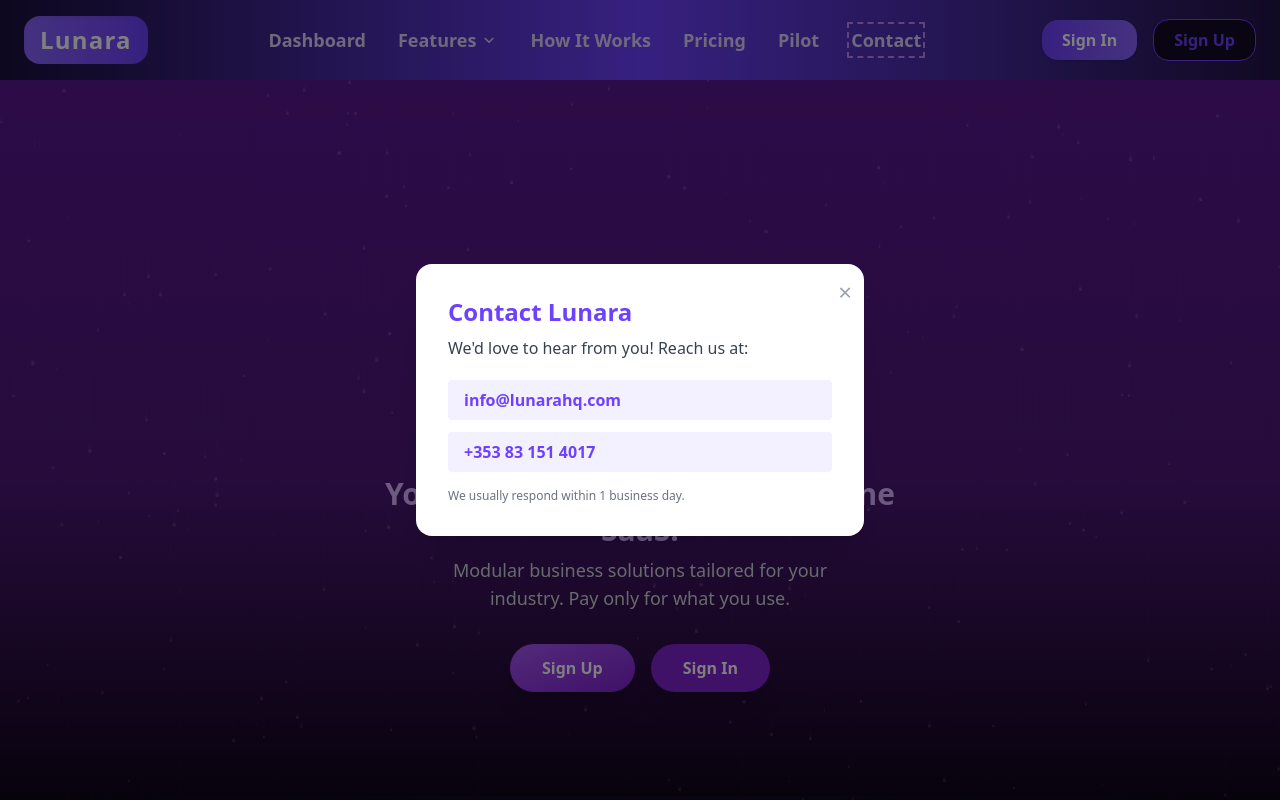
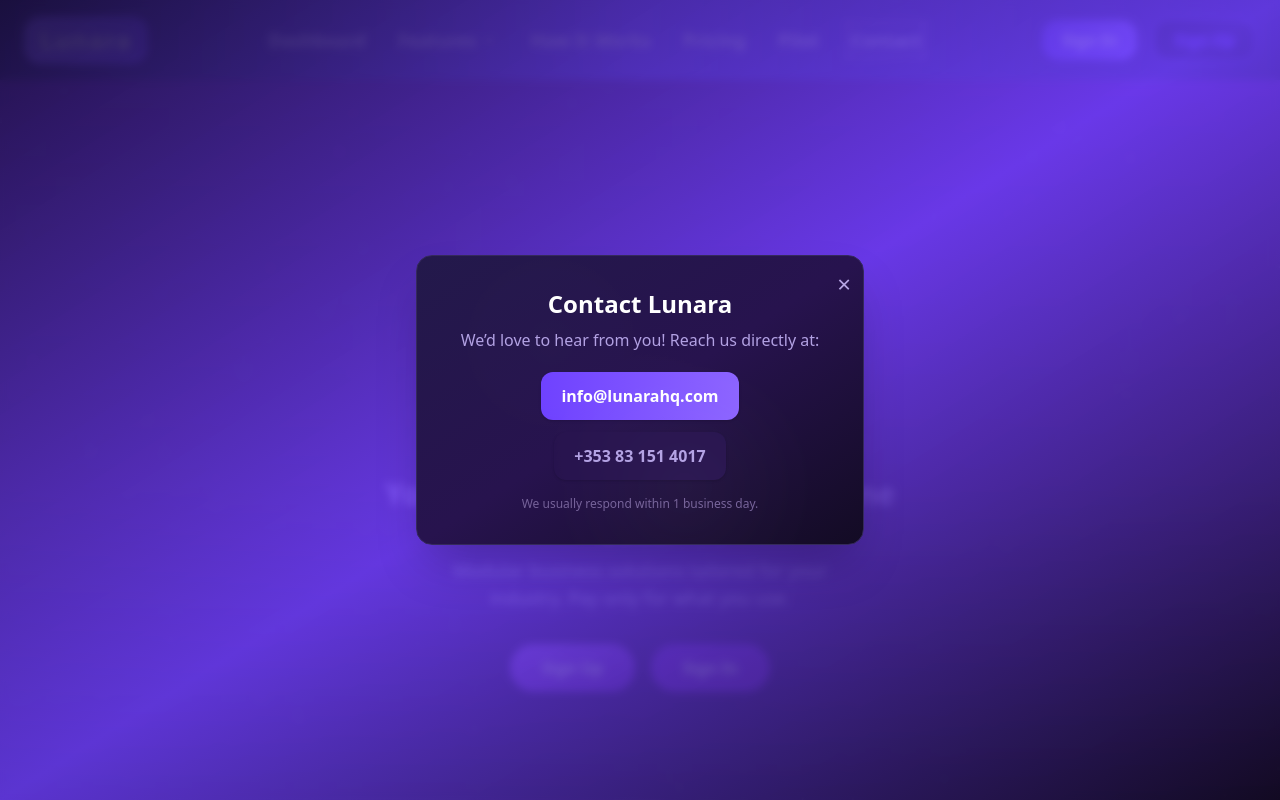
Before and after one commit to LunaraHQ/lunara-website, a Next.js app: page / in a window 1280 px wide. Both pictures are taken after a click on the button "Contact". Shown: the top 800 px of the page. Built offline with nearby package versions, Linux system fonts and the light colour scheme.

Commit message:
Update ContactModal.js

```diff
--- a/components/ContactModal.js
+++ b/components/ContactModal.js
@@ -15,22 +15,36 @@
   if (!open) return null;
 
   return (
-    <div className="fixed inset-0 z-50 bg-black/50 flex items-center justify-center">
-      <div className="bg-white rounded-2xl shadow-xl p-8 max-w-md w-full relative">
+    <div className="fixed inset-0 z-50 flex items-center justify-center bg-gradient-to-br from-[#1a103e]/90 via-[#6E41FF]/80 to-[#130b24]/90 backdrop-blur-sm">
+      <div className="relative w-full max-w-md rounded-2xl shadow-2xl bg-gradient-to-br from-[#23194b] via-[#27134e] to-[#130b24] border border-[#352a5c] p-8">
         <button
-          className="absolute top-3 right-3 text-gray-400 hover:text-gray-700 text-2xl"
+          className="absolute top-3 right-3 text-[#b7a6e5] hover:text-white text-2xl"
           onClick={onClose}
           aria-label="Close"
         >
           &times;
         </button>
-        <h2 className="text-2xl font-bold text-[#6E41FF] mb-2">Contact Lunara</h2>
-        <p className="mb-5 text-gray-700">We'd love to hear from you! Reach us at:</p>
-        <div className="flex flex-col gap-3 mb-2">
-          <a href="mailto:info@lunarahq.com" className="block rounded bg-[#F3F0FF] px-4 py-2 text-[#6E41FF] font-semibold hover:bg-[#E7E1FF] transition">info@lunarahq.com</a>
-          <a href="tel:+353831514017" className="block rounded bg-[#F3F0FF] px-4 py-2 text-[#6E41FF] font-semibold hover:bg-[#E7E1FF] transition">+353 83 151 4017</a>
+        <h2 className="text-2xl font-extrabold text-white mb-2 text-center drop-shadow-glow">Contact Lunara</h2>
+        <p className="mb-5 text-[#b2a1e3] text-center">
+          We’d love to hear from you! Reach us directly at:
+        </p>
+        <div className="flex flex-col gap-3 mb-2 items-center">
+          <a href="mailto:info@lunarahq.com" className="block rounded-xl bg-gradient-to-r from-[#6E41FF] to-[#8C64FF] px-5 py-3 text-white font-bold shadow hover:scale-105 transition text-center">
+            info@lunarahq.com
+          </a>
+          <a href="tel:+353831514017" className="block rounded-xl bg-[#27134e] px-5 py-3 text-[#b2a1e3] font-semibold shadow hover:bg-[#322769] hover:text-white transition text-center">
+            +353 83 151 4017
+          </a>
         </div>
-        <p className="mt-4 text-xs text-gray-500">We usually respond within 1 business day.</p>
+        <p className="mt-4 text-xs text-[#756299] text-center">
+          We usually respond within 1 business day.
+        </p>
+        {/* Decorative space/star overlay */}
+        <div className="absolute inset-0 pointer-events-none opacity-15"
+          style={{
+            background: "radial-gradient(circle at 60% 80%, #fff3 1.5px, transparent 40%), radial-gradient(circle at 30% 30%, #fff1 1.5px, transparent 40%)"
+          }}
+        />
       </div>
     </div>
   );
```
